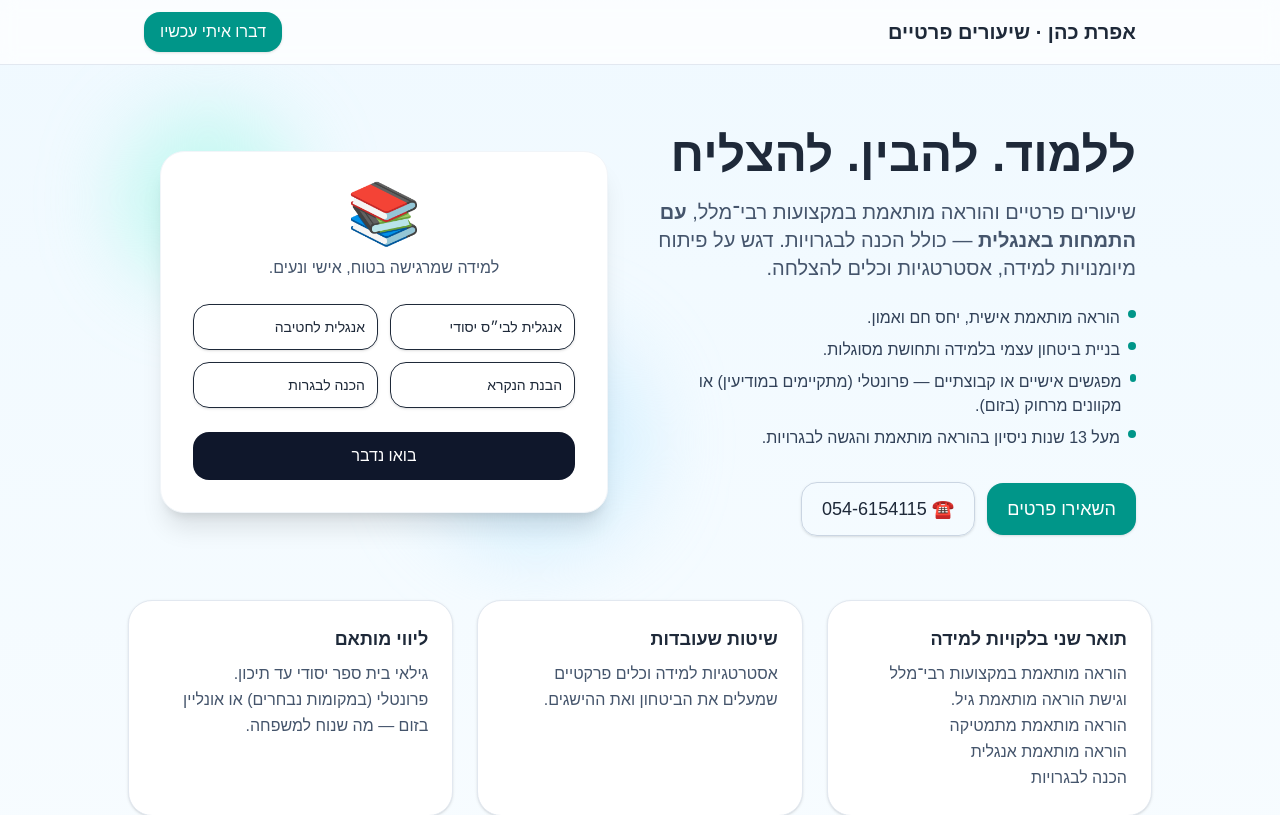
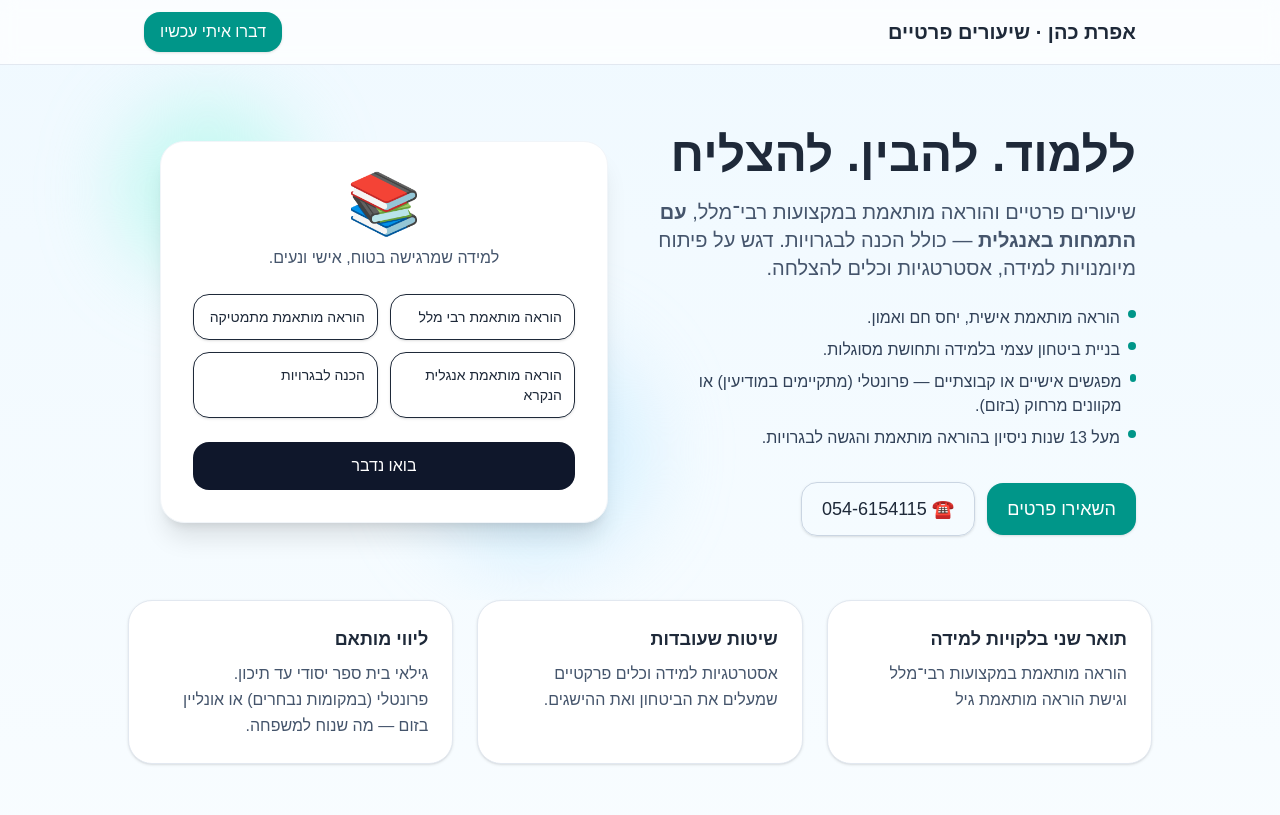
Before and after one commit to cohenranc-pixel/efrat-landing, a Next.js app: page / in a window 1280 px wide. Shown: the top 815 px of the page. Built offline with nearby package versions, Linux system fonts and the light colour scheme.

Commit message:
Revision 1.1: hide testimonials + TypeScript fix

```diff
--- a/app/page.tsx
+++ b/app/page.tsx
@@ -1,11 +1,12 @@
 'use client';
+import type { FormEvent } from 'react';
 
 export default function TutoringLanding() {
-  function handleSubmit(e: React.FormEvent<HTMLFormElement>) {
+  function handleSubmit(e: FormEvent<HTMLFormElement>) {
     e.preventDefault();
-    const el = document.getElementById('form-success');
+    const el = document.getElementById('form-success') as HTMLParagraphElement | null;
     if (el) el.classList.remove('hidden');
-    (e.target as HTMLFormElement).reset();
+    e.currentTarget.reset();
   }
 
   return (
@@ -53,10 +54,10 @@ export default function TutoringLanding() {
                   <p className="mt-3 text-slate-600">למידה שמרגישה בטוח, אישי ונעים.</p>
                 </div>
                 <div className="mt-6 grid grid-cols-2 gap-3 text-sm">
-                  <div className="rounded-2xl border p-3 shadow-sm">אנגלית לבי״ס יסודי</div>
-                  <div className="rounded-2xl border p-3 shadow-sm">אנגלית לחטיבה</div>
-                  <div className="rounded-2xl border p-3 shadow-sm">הבנת הנקרא</div>
-                  <div className="rounded-2xl border p-3 shadow-sm">הכנה לבגרות</div>
+                  <div className="rounded-2xl border p-3 shadow-sm">הוראה מותאמת רבי מלל</div>
+                  <div className="rounded-2xl border p-3 shadow-sm">הוראה מותאמת מתמטיקה</div>
+                  <div className="rounded-2xl border p-3 shadow-sm">הוראה מותאמת אנגלית הנקרא</div>
+                  <div className="rounded-2xl border p-3 shadow-sm">הכנה לבגרויות</div>
                 </div>
                 <a href="#contact" className="mt-6 block text-center w-full rounded-2xl py-3 bg-slate-900 text-white hover:bg-black transition">בואו נדבר</a>
               </div>
@@ -69,13 +70,9 @@ export default function TutoringLanding() {
       <section className="px-4">
         <div className="max-w-5xl mx-auto grid md:grid-cols-3 gap-4 md:gap-6">
           {[
-            {title: 'תואר שני בלקויות למידה', body: `הוראה מותאמת במקצועות רבי־מלל וגישת הוראה מותאמת גיל.
-הוראה מותאמת מתמטיקה
-הוראה מותאמת אנגלית
-הכנה לבגרויות`},
+            {title: 'תואר שני בלקויות למידה', body: `הוראה מותאמת במקצועות רבי־מלל וגישת הוראה מותאמת גיל`},
             {title: 'שיטות שעובדות', body: 'אסטרטגיות למידה וכלים פרקטיים שמעלים את הביטחון ואת ההישגים.'},
-            {title: 'ליווי מותאם', body: `גילאי בית ספר יסודי עד תיכון.
-פרונטלי (במקומות נבחרים) או אונליין בזום — מה שנוח למשפחה.`},
+            {title: 'ליווי מותאם', body: `גילאי בית ספר יסודי עד תיכון.\nפרונטלי (במקומות נבחרים) או אונליין בזום — מה שנוח למשפחה.`},
           ].map((card, i) => (
             <div key={i} className="rounded-3xl border border-slate-200 bg-white p-6 shadow-sm">
               <h3 className="text-lg font-semibold mb-2">{card.title}</h3>
@@ -85,8 +82,8 @@ export default function TutoringLanding() {
         </div>
       </section>
 
-      {/* Testimonials */}
-      <section className="px-4 mt-12">
+      {/* Testimonials section - currently hidden. Remove 'hidden' class when ready to show. */}
+      <section className="px-4 mt-12 hidden">
         <div className="max-w-5xl mx-auto">
           <h2 className="text-2xl md:text-3xl font-bold mb-4">מה הורים מספרים</h2>
           <div className="grid md:grid-cols-3 gap-4 md:gap-6">
```
